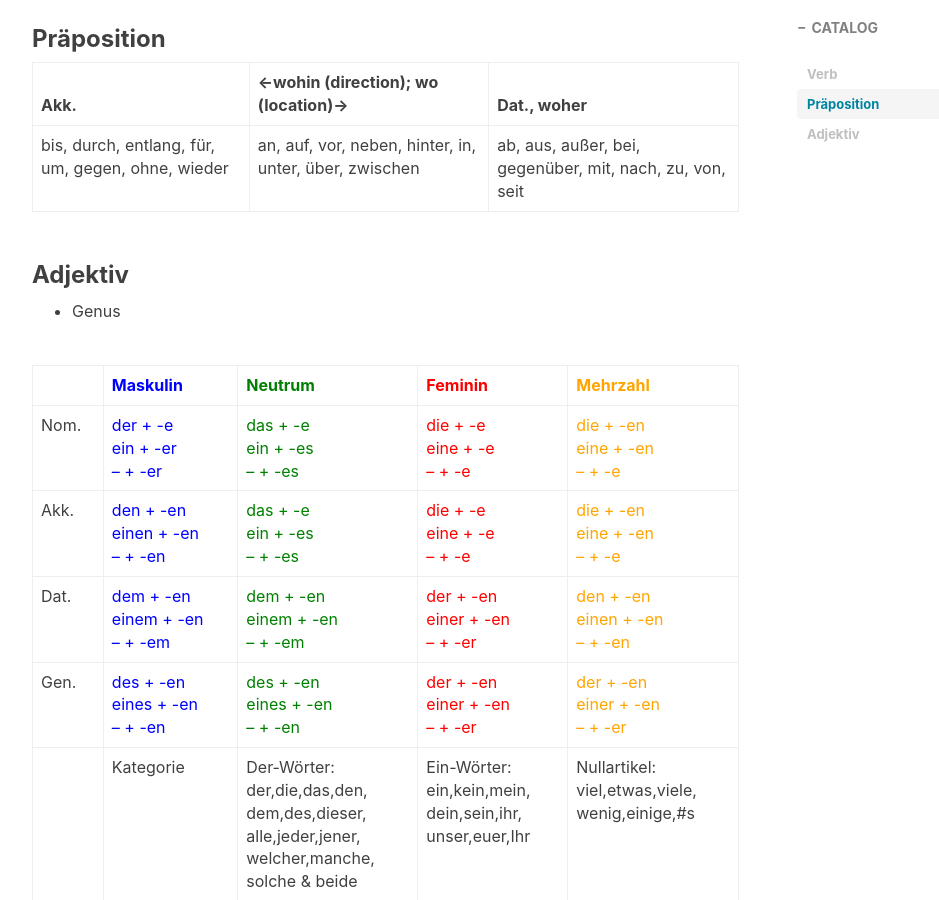
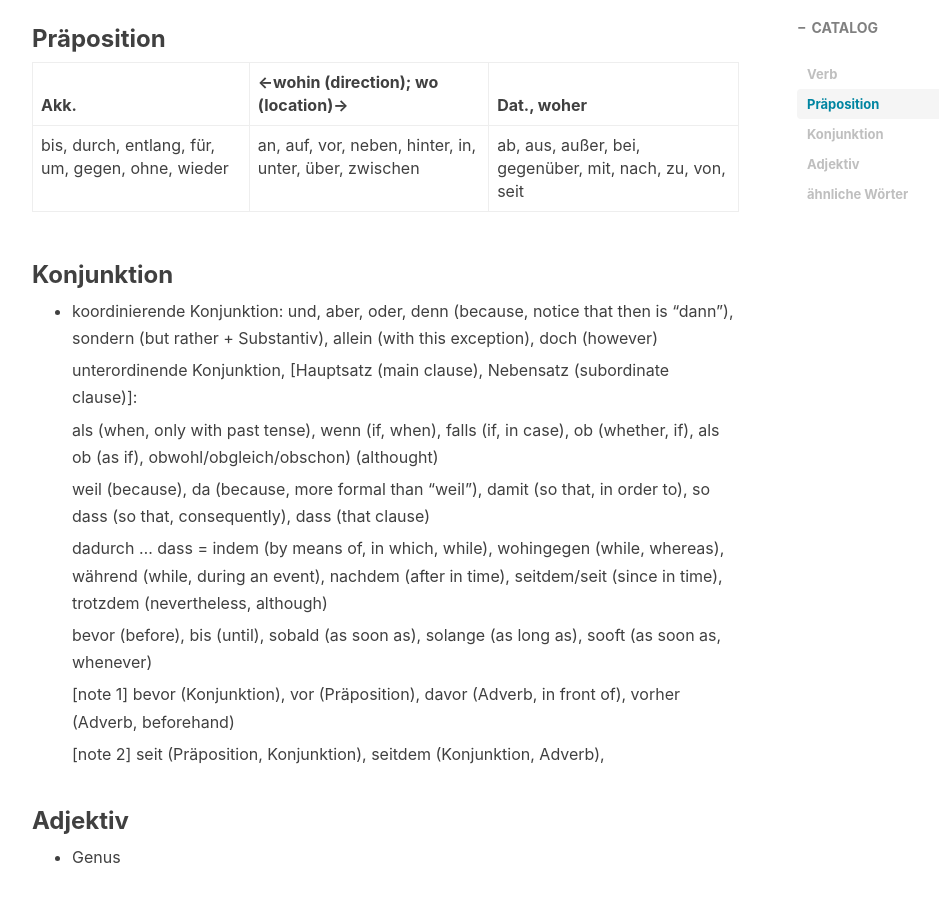
Before and after one commit to Bearxcave/Bearxcave.github.io, a Jekyll site: the page built from _posts/2023-09-17-Deutsch-learnen.md, in a window 1280 px wide and 900 px high, scrolled down 3954 px. Shown: the whole window, without its empty margins (233-1172 px from the left). Built offline with Jekyll 4.4.1, drawn with Linux system fonts in a browser that asks for light colours; nearby versions of some CDN libraries; comment, search, counter and statistics services are not loaded; some of the changed text lies outside the part shown.

Commit message:
Update 2023-09-17-Deutsch-learnen.md

```diff
--- a/_posts/2023-09-17-Deutsch-learnen.md
+++ b/_posts/2023-09-17-Deutsch-learnen.md
@@ -124,6 +124,24 @@ zB, Er antwortet mir nicht. - Er beantwortet die Frage nicht.
 | ---- | ---- | ---- |
 | bis, durch, entlang, für, um, gegen, ohne, wieder | an, auf, vor, neben, hinter, in, unter, über, zwischen | ab, aus, außer, bei, gegenüber, mit, nach, zu, von, seit |
 
+### Konjunktion
+
+* koordinierende Konjunktion: und, aber, oder, denn (because, notice that then is "dann"), sondern (but rather + Substantiv), allein (with this exception), doch (however)
+
+  unterordinende Konjunktion, \[Hauptsatz (main clause), Nebensatz (subordinate clause)\]:
+
+  als (when, only with past tense), wenn (if, when), falls (if, in case), ob (whether, if), als ob (as if), obwohl/obgleich/obschon) (althought)
+
+  weil (because), da (because, more formal than "weil"), damit (so that, in order to), so dass (so that, consequently), dass (that clause)
+
+  dadurch ... dass = indem (by means of, in which, while), wohingegen (while, whereas), während (while, during an event), nachdem (after in time), seitdem/seit (since in time), trotzdem (nevertheless, although)
+
+  bevor (before), bis (until), sobald (as soon as), solange (as long as), sooft (as soon as, whenever)
+
+  \[note 1\] bevor (Konjunktion), vor (Präposition), davor (Adverb, in front of), vorher (Adverb, beforehand)
+
+  \[note 2\] seit (Präposition, Konjunktion), seitdem (Konjunktion, Adverb),
+
 ### Adjektiv
 
 * Genus
@@ -149,3 +167,7 @@ zB, Er antwortet mir nicht. - Er beantwortet die Frage nicht.
 * Remove E when end with -er or -el: teuer - teurer - am teuersten; euer, eure, eurem
 
   Add E when last letter is -d, -ß, -sch, -t, -tz, -x, or -z: süß - süßer - am süßesten
+
+### ähnliche Wörter
+
+das Gesicht (face) - die Geschichte (story) - das Gericht (dish, court) - der Bericht (report) - beschichten (coat) - besichtigen (view)
```
